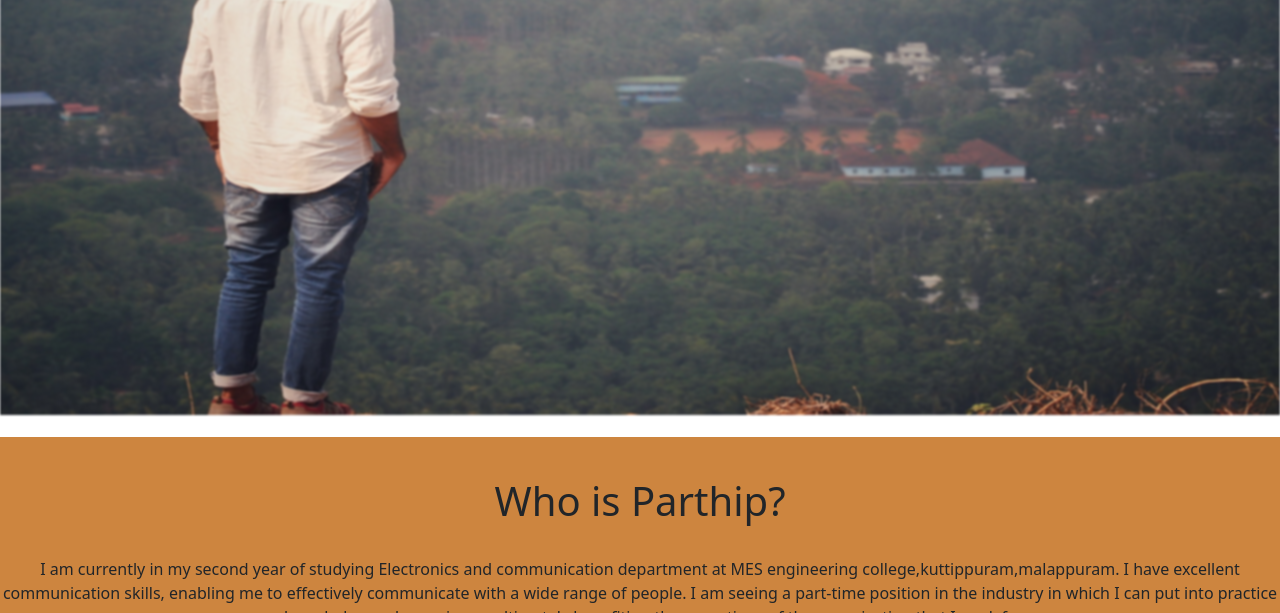
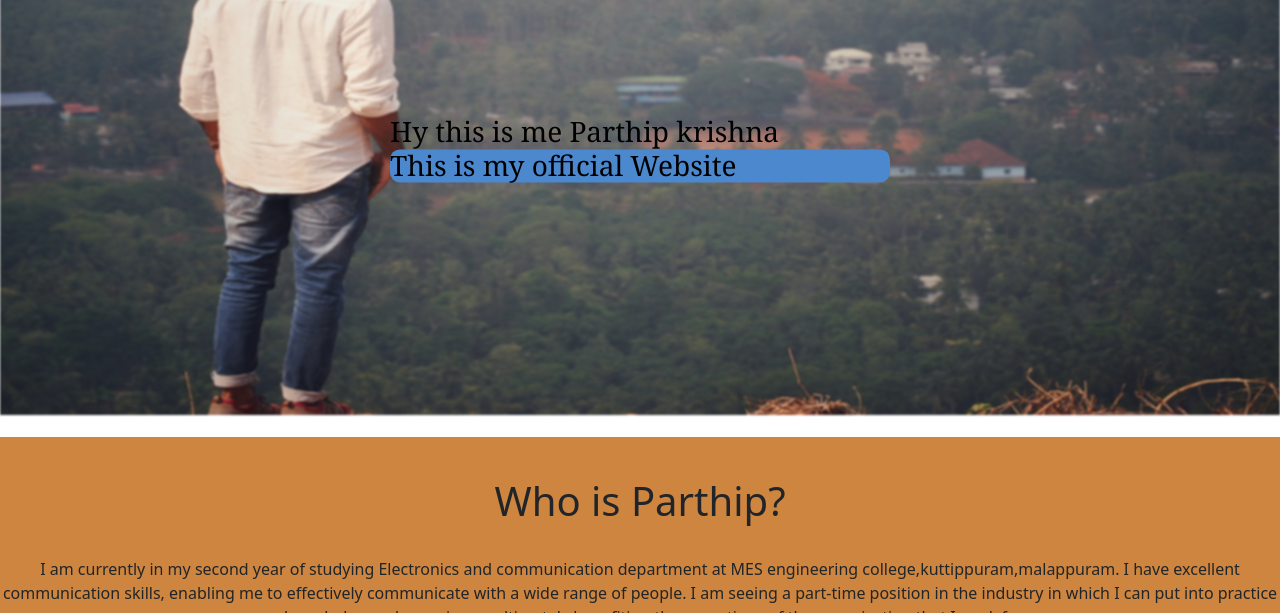
Before and after one commit to parthipkrishna/parthibofficial, a plain HTML site: page index.html in a window 1280 px wide. Shown: the part 487-1100 px from the top of the page. Drawn offline with nearby package versions, Linux system fonts and the light colour scheme; a script that the page names is missing.

Commit message:
Update index.html

```diff
--- a/index.html
+++ b/index.html
@@ -25,8 +25,8 @@
 /* Centered text */
 .centered {
   position: absolute;
-  top: 50%;
-  left: 80%;
+  top: 80%;
+  left: 50%;
   transform: translate(-50%, -50%);
 }
 .values4{
@@ -71,7 +71,7 @@ align-items: center;
     <div class="mxx" style="height: 750px; width: 100%;">
     <img src="DSC_paru.jpg" style="height: 800px; width: 100%; filter: blur(1px);">
 
-  <div class="centered" style="color: black; font-size: large; width="100%"><h1 style="font-family: Georgia, 'Times New Roman', Times, serif ; ">Hy this is me Parthip krishna <br><div class="round" style="background: rgb(75, 136, 206); height: 170pxpx; width: 500px; border-top-left-radius: 10px; border-bottom-right-radius: 10px; border-bottom-left-radius: 10px; border-top-right-radius: 10px;">This is my official Website <br></h1></div>
+  <div class="centered" style="color: black; font-size: large; width="100%"><h3 style="font-family: Georgia, 'Times New Roman', Times, serif ; ">Hy this is me Parthip krishna <br><div class="round" style="background: rgb(75, 136, 206); height: 170pxpx; width: 500px; border-top-left-radius: 10px; border-bottom-right-radius: 10px; border-bottom-left-radius: 10px; border-top-right-radius: 10px;">This is my official Website <br></h3></div>
 </div>
 </div>
     <br><br><br>
```
